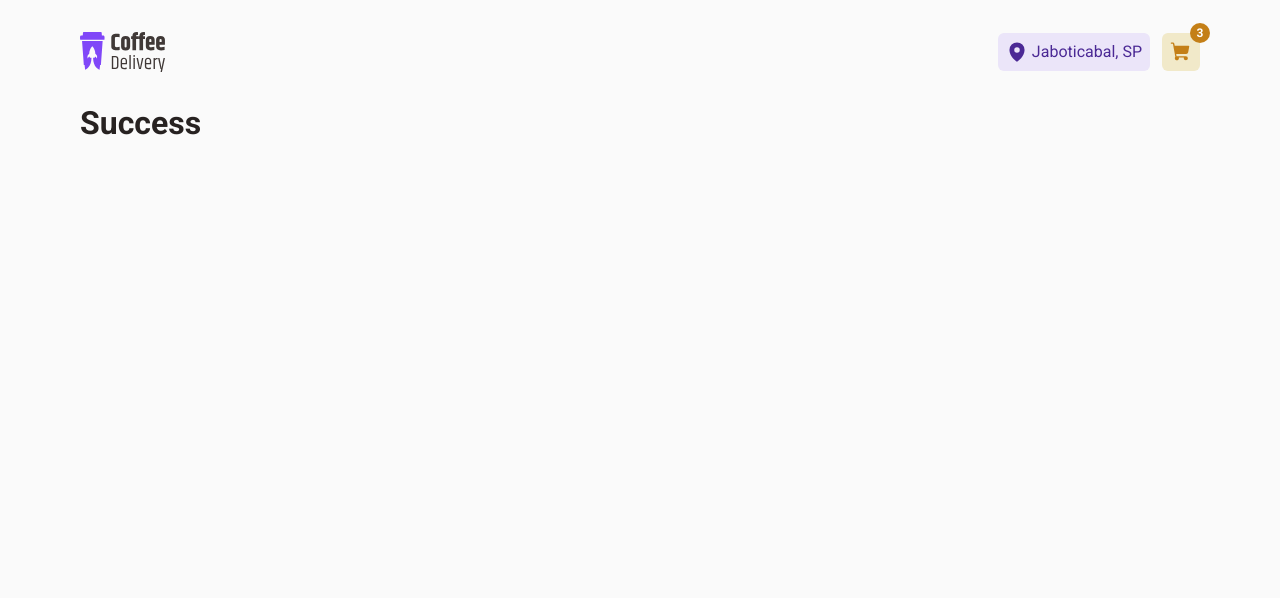
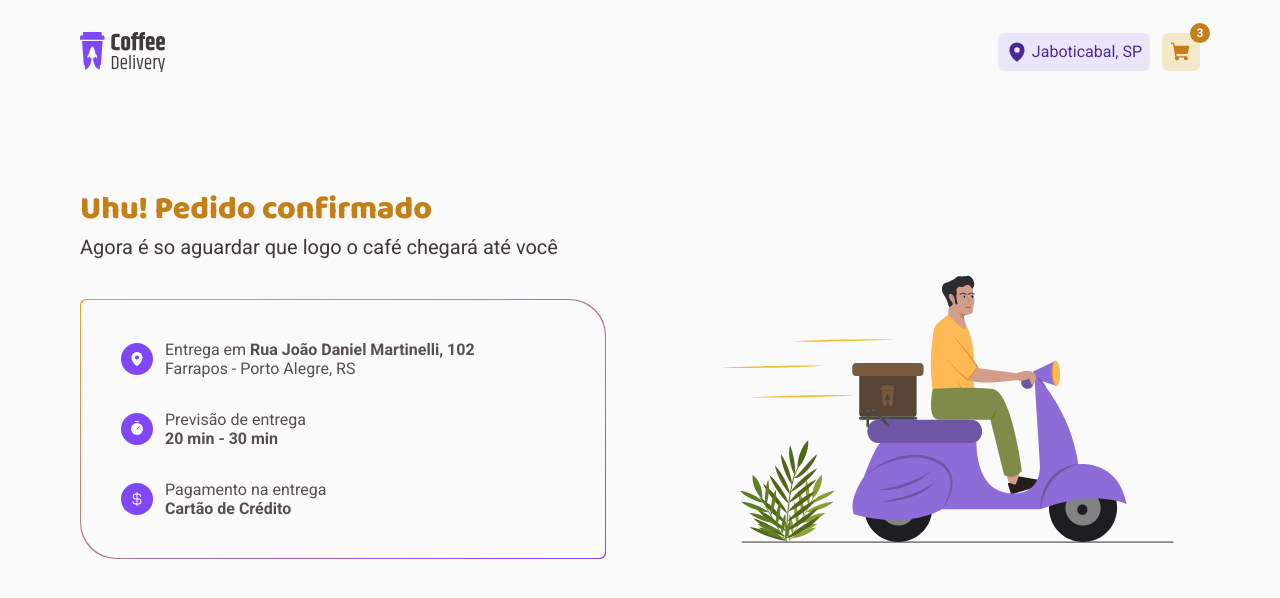
Before and after one commit to shindhi/desafio-coffee-delivery, a React (Vite) app: page /success in a window 1280 px wide. Shown: the top 598 px of the page. Built offline with nearby package versions, Linux system fonts and the light colour scheme.

Commit message:
adiciona a tela de Success

```diff
--- a/src/pages/Success/index.tsx
+++ b/src/pages/Success/index.tsx
@@ -1,3 +1,57 @@
+import { CurrencyDollar, MapPin, Timer } from 'phosphor-react'
+import successImg from '../../assets/successImg.svg'
+import {
+  SuccessContainer,
+  SuccessContent,
+  InfoWrapper,
+  Info,
+  ItemInfo,
+} from './styles'
+
 export function Success() {
-  return <h1>Success</h1>
+  return (
+    <SuccessContainer>
+      <h1>Uhu! Pedido confirmado</h1>
+      <p>Agora é so aguardar que logo o café chegará até você</p>
+      <SuccessContent>
+        <Info>
+          <InfoWrapper>
+            <ItemInfo>
+              <span>
+                <MapPin weight="fill" />
+              </span>
+              <div>
+                Entrega em <strong>Rua João Daniel Martinelli, 102</strong>
+                <br />
+                Farrapos - Porto Alegre, RS
+              </div>
+            </ItemInfo>
+
+            <ItemInfo>
+              <span>
+                <Timer weight="fill" />
+              </span>
+              <div>
+                Previsão de entrega
+                <br />
+                <strong>20 min - 30 min</strong>
+              </div>
+            </ItemInfo>
+
+            <ItemInfo>
+              <span>
+                <CurrencyDollar weight="fill" />
+              </span>
+              <div>
+                Pagamento na entrega
+                <br />
+                <strong>Cartão de Crédito</strong>
+              </div>
+            </ItemInfo>
+          </InfoWrapper>
+        </Info>
+        <img src={successImg} alt="Imagem de sucesso" />
+      </SuccessContent>
+    </SuccessContainer>
+  )
 }
--- a/src/pages/Success/styles.ts
+++ b/src/pages/Success/styles.ts
@@ -0,0 +1,69 @@
+import { styled } from 'styled-components'
+
+export const SuccessContainer = styled.div`
+  margin-top: 8rem;
+
+  h1 {
+    font-family: 'Baloo 2', cursive;
+    font-size: 3.2rem;
+    font-weight: 800;
+    color: ${({ theme }) => theme['yellow-700']};
+  }
+
+  p {
+    font-size: 2rem;
+    color: ${({ theme }) => theme['base-200']};
+  }
+`
+
+export const SuccessContent = styled.div`
+  display: flex;
+  align-items: center;
+  gap: 10.2rem;
+`
+
+export const Info = styled.div`
+  --purple-400: ${({ theme }) => theme['purple-400']};
+  --yellow-400: ${({ theme }) => theme['yellow-400']};
+
+  width: 100%;
+  margin-top: 4rem;
+  border: 1px solid;
+  border-color: transparent;
+  border-radius: 6px 36px;
+  background-origin: border-box;
+  background-image: linear-gradient(
+    to bottom right,
+    var(--yellow-400),
+    var(--purple-400)
+  );
+`
+
+export const InfoWrapper = styled.div`
+  padding: 4rem;
+  background: ${({ theme }) => theme['base-900']};
+  border-radius: 6px 36px;
+
+  display: flex;
+  flex-direction: column;
+  gap: 3.2rem;
+`
+
+export const ItemInfo = styled.div`
+  display: flex;
+  flex-direction: row;
+  align-items: center;
+  gap: 1.2rem;
+
+  span {
+    background: ${({ theme }) => theme['purple-400']};
+    color: ${({ theme }) => theme.white};
+    line-height: 0;
+    border-radius: 50%;
+    padding: 0.8rem;
+  }
+
+  div {
+    color: ${({ theme }) => theme['base-300']};
+  }
+`
```
Also changed, not shown: src/assets/successImg.svg (added).
